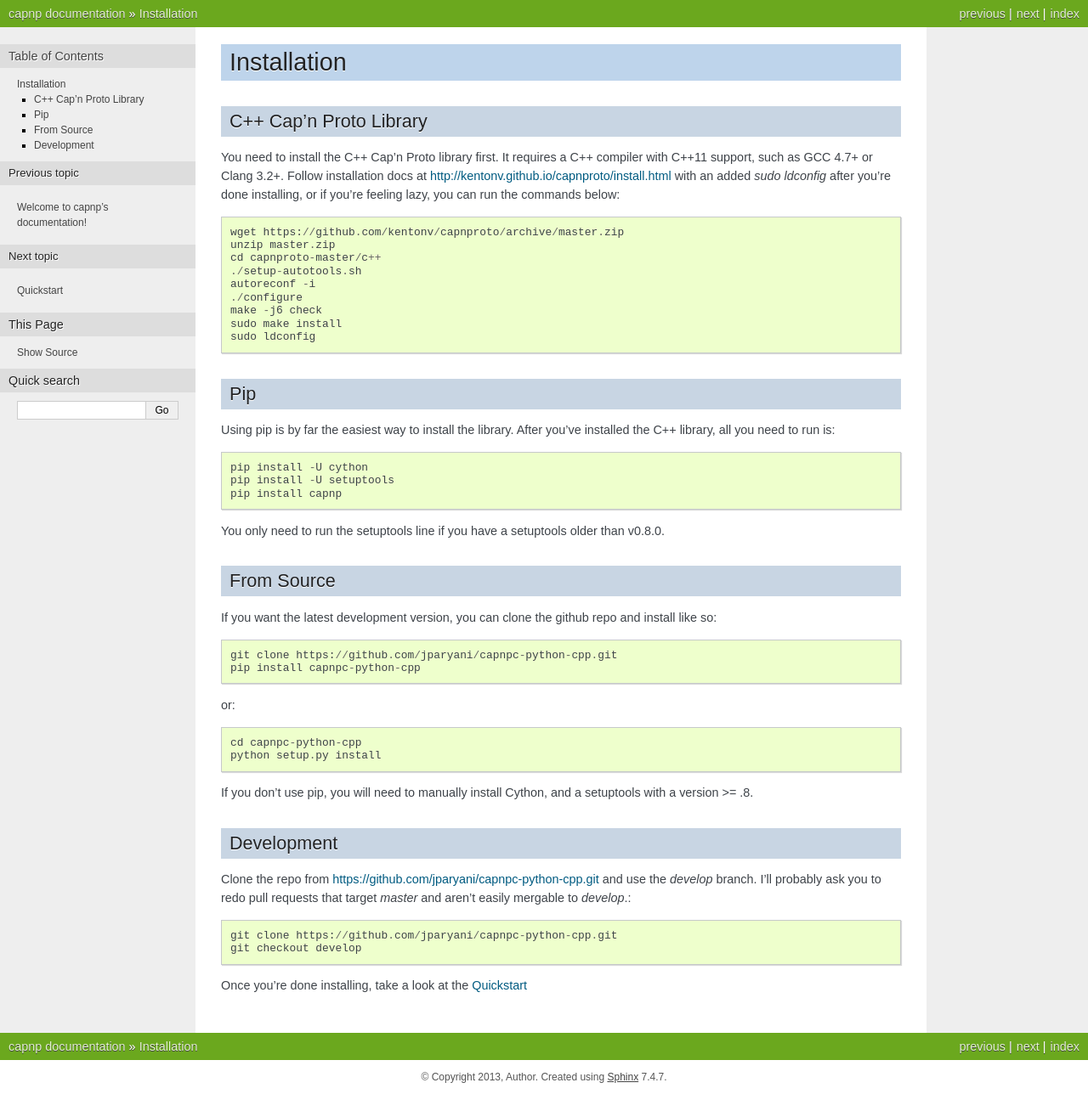
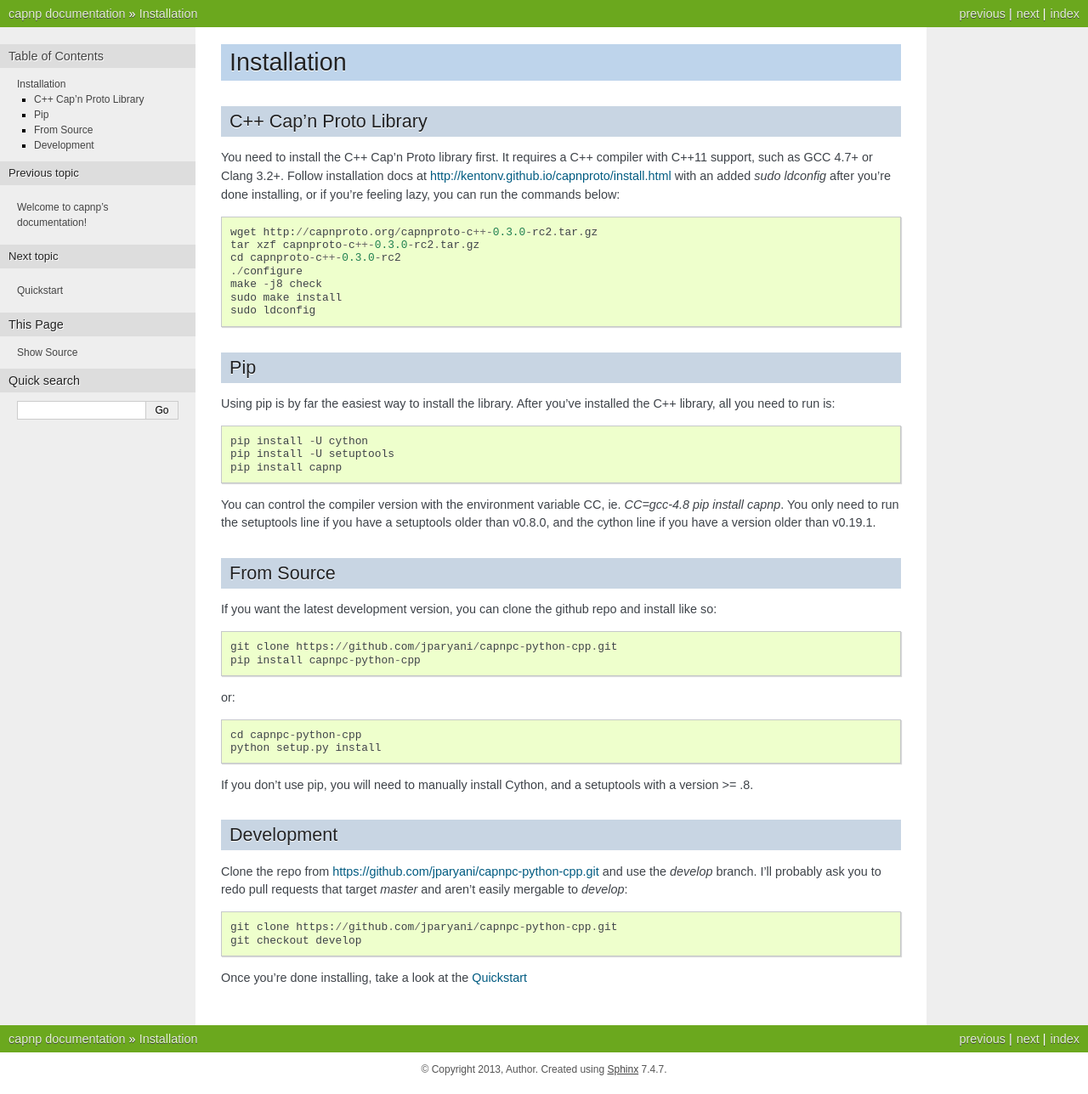
Before and after one commit to capnproto/pycapnp, a Sphinx documentation site: the page built from docs/install.rst, in a window 1280 px wide. Shown: the whole page at 85% size. Built offline with Sphinx 7.4.7, drawn with Linux system fonts in a browser that asks for light colours; the version number could not be read and is left out.

Commit message:
Fix up docs for new C++ RC

```diff
--- a/docs/install.rst
+++ b/docs/install.rst
@@ -8,13 +8,11 @@ C++ Cap'n Proto Library
 
 You need to install the C++ Cap'n Proto library first. It requires a C++ compiler with C++11 support, such as GCC 4.7+ or Clang 3.2+. Follow installation docs at `http://kentonv.github.io/capnproto/install.html <http://kentonv.github.io/capnproto/install.html>`_ with an added `sudo ldconfig` after you're done installing, or if you're feeling lazy, you can run the commands below::
 
-    wget https://github.com/kentonv/capnproto/archive/master.zip
-    unzip master.zip
-    cd capnproto-master/c++
-    ./setup-autotools.sh
-    autoreconf -i
+    wget http://capnproto.org/capnproto-c++-0.3.0-rc2.tar.gz
+    tar xzf capnproto-c++-0.3.0-rc2.tar.gz
+    cd capnproto-c++-0.3.0-rc2
     ./configure
-    make -j6 check
+    make -j8 check
     sudo make install
     sudo ldconfig
 
@@ -27,7 +25,7 @@ Using pip is by far the easiest way to install the library. After you've install
     pip install -U setuptools
     pip install capnp
 
-You only need to run the setuptools line if you have a setuptools older than v0.8.0.
+You can control the compiler version with the environment variable CC, ie. `CC=gcc-4.8 pip install capnp`. You only need to run the setuptools line if you have a setuptools older than v0.8.0, and the cython line if you have a version older than v0.19.1.
 
 From Source
 ---------------------
@@ -47,7 +45,7 @@ If you don't use pip, you will need to manually install Cython, and a setuptools
 Development
 -------------------
 
-Clone the repo from https://github.com/jparyani/capnpc-python-cpp.git and use the `develop` branch. I'll probably ask you to redo pull requests that target `master` and aren't easily mergable to `develop`.::
+Clone the repo from https://github.com/jparyani/capnpc-python-cpp.git and use the `develop` branch. I'll probably ask you to redo pull requests that target `master` and aren't easily mergable to `develop`::
 
     git clone https://github.com/jparyani/capnpc-python-cpp.git
     git checkout develop
--- a/docs/quickstart.rst
+++ b/docs/quickstart.rst
@@ -108,7 +108,7 @@ For all primitive types, from the Cap'n Proto docs:
 - Floating-point: Float32, Float64
 - Blobs: Text, Data
 
-You can just assign straight to the variable with the corresponding Python type. For Blobs, you just use strings. Assignment happens just by using the `.` syntax on the object you contstructed above::
+You can assign straight to the variable with the corresponding Python type. For Blobs, you use strings. Assignment happens just by using the `.` syntax on the object you contstructed above::
 
     alice.id = 123
     alice.name = 'Alice'
```
Also changed, not shown: README.md (+4 -6 lines), 1 other file.
